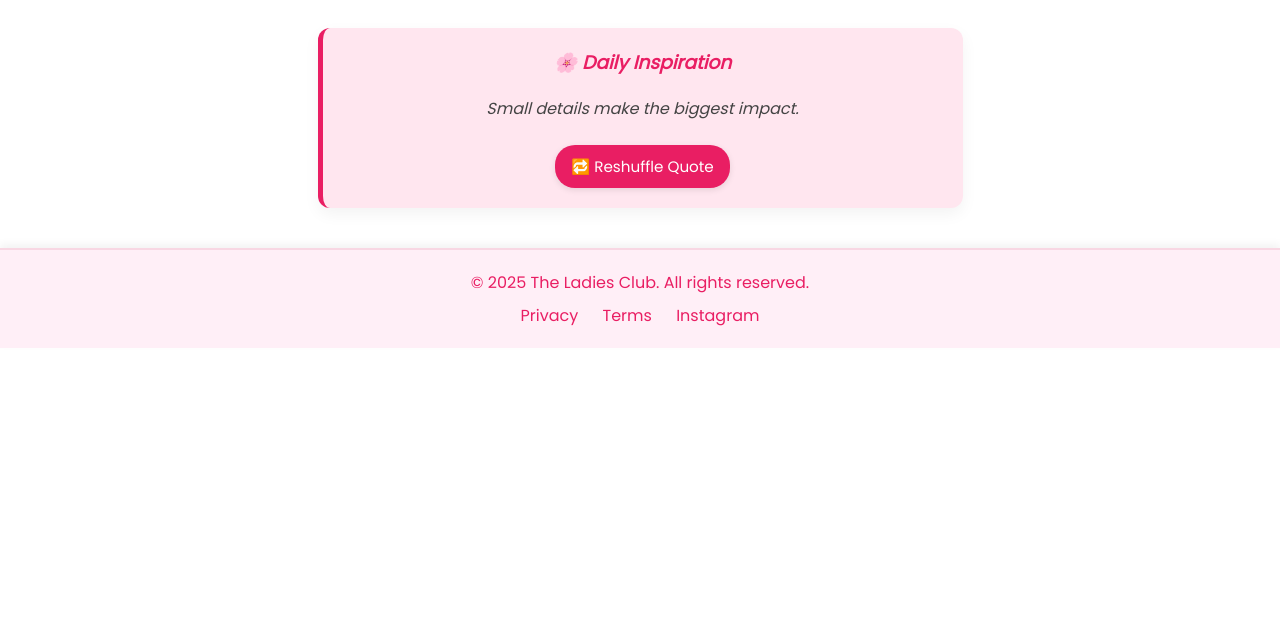
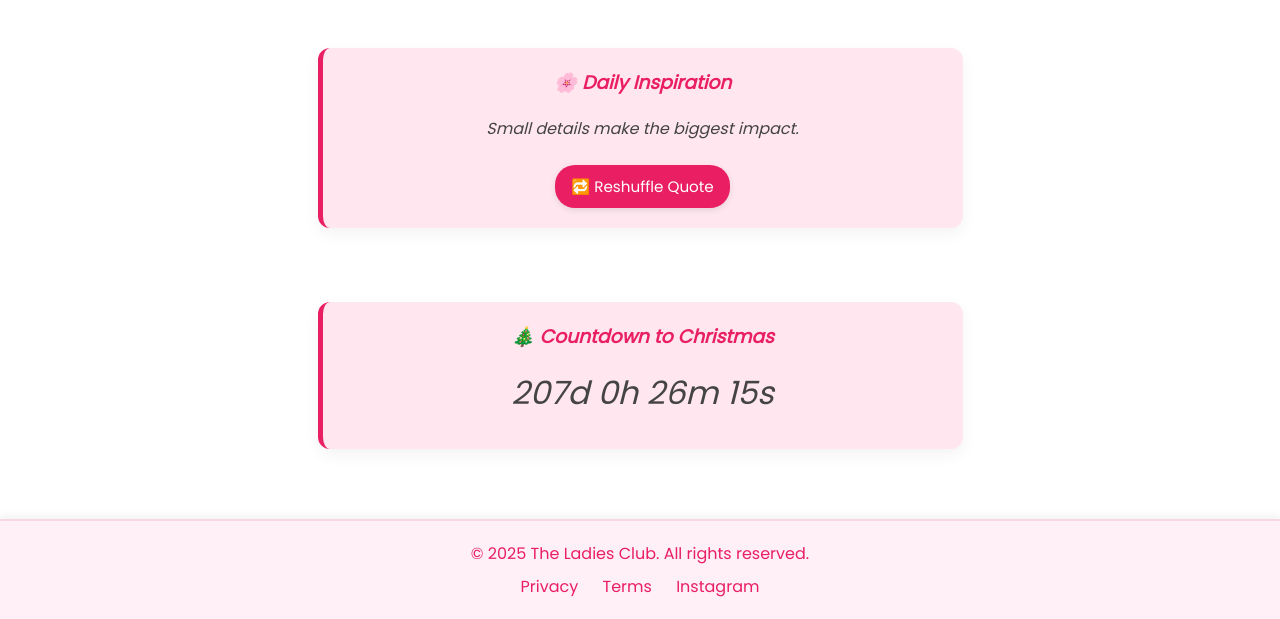
Before and after one commit to sanadtm/ladiesClub, a plain HTML site: page index.html in a window 1280 px wide. Shown: the part 746-1365 px from the top of the page. Before the commit the page ends 1094 px from the top, so only its background shows below. Drawn offline with Linux system fonts and the light colour scheme.

Commit message:
ST - Progress on Ladies Club

```diff
--- a/css/style.css
+++ b/css/style.css
@@ -61,6 +61,7 @@
       margin: 30px auto;
       max-width: 600px;
       text-align: center;
+        width: 100%;
       box-shadow: 0 6px 16px rgba(0, 0, 0, 0.05);
     }
 
@@ -71,6 +72,11 @@
 
     #quote {
       font-size: 1rem;
+      color: #444;
+      margin: 12px 0;
+    }
+#countdown {
+      font-size: 2rem;
       color: #444;
       margin: 12px 0;
     }
--- a/index.html
+++ b/index.html
@@ -26,13 +26,19 @@
   </header>
 
   <section class="hero">
-    <img src="asset/20250322_163919.jpg" alt="Banner" class="hero-image" />
+    <img src="asset/20250322_153517.jpg" alt="Banner" class="hero-image" />
   </section>
 
-  <section class="quote-widget">
-    <h3>🌸 Daily Inspiration</h3>
-    <p id="quote">Loading quote...</p>
-    <button id="reshuffle-btn">🔁 Reshuffle Quote</button>
+  <section style="display: flex; justify-content: center; gap: 14px; flex-wrap: wrap;">
+    <div class="quote-widget">
+      <h3>🌸 Daily Inspiration</h3>
+      <p id="quote">Loading quote...</p>
+      <button id="reshuffle-btn">🔁 Reshuffle Quote</button>
+    </div>
+    <div class="quote-widget">
+      <h3>🎄 Countdown to Christmas</h3>
+      <p id="countdown">Loading...</p>
+    </div>
   </section>
 
   <footer class="site-footer">
--- a/js/script.js
+++ b/js/script.js
@@ -64,3 +64,25 @@ function updateDateTime() {
   }
 }
 updateDateTime()
+
+ function updateCountdown() {
+    const countdownEl = document.getElementById('countdown');
+    const now = new Date();
+    const christmas = new Date('December 25, 2025 00:00:00');
+    const diff = christmas - now;
+
+    if (diff <= 0) {
+      countdownEl.textContent = '🎉 Merry Christmas!';
+      return;
+    }
+
+    const days = Math.floor(diff / (1000 * 60 * 60 * 24));
+    const hours = Math.floor((diff / (1000 * 60 * 60)) % 24);
+    const minutes = Math.floor((diff / (1000 * 60)) % 60);
+    const seconds = Math.floor((diff / 1000) % 60);
+
+    countdownEl.textContent = `${days}d ${hours}h ${minutes}m ${seconds}s`;
+  }
+
+  setInterval(updateCountdown, 1000);
+  updateCountdown();
```
